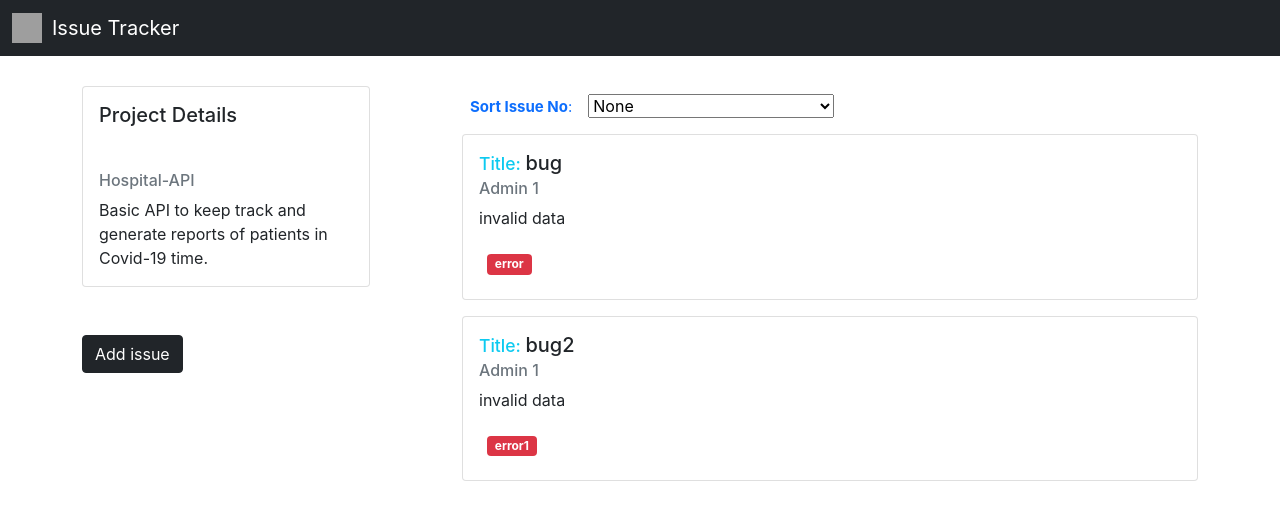
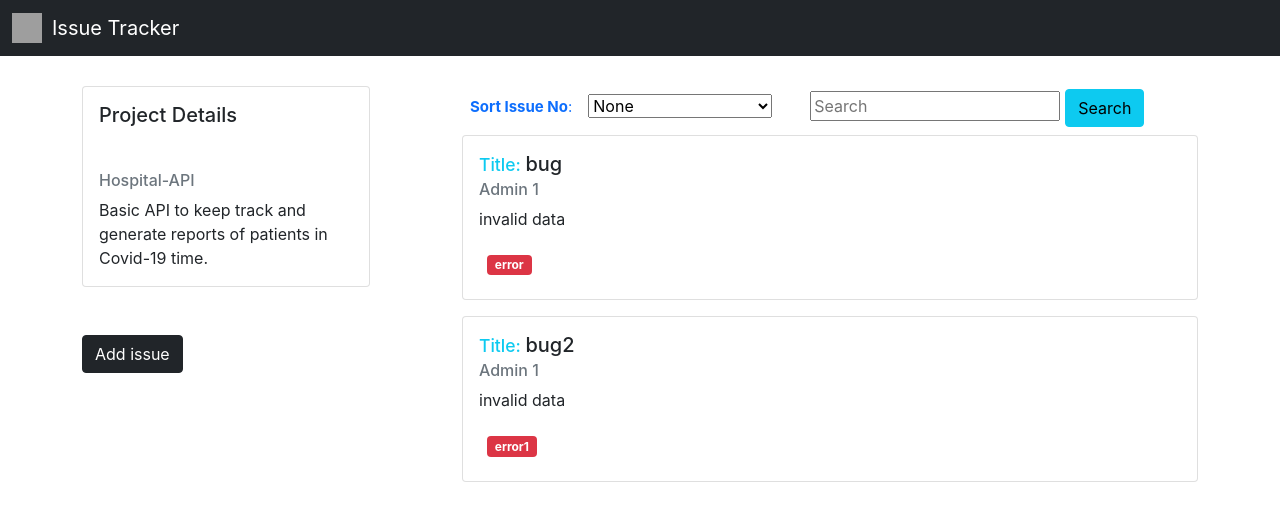
Before and after one commit to rohansharma06/issue-tracker, a React (Create React App) app: page / in a window 1280 px wide. Both pictures are taken after a click on the button "View". Shown: the top 520 px of the page. Built offline with nearby package versions, Linux system fonts and the light colour scheme; grey boxes are pictures that could not be loaded.

Commit message:
feature:search

```diff
--- a/src/component/Projectdetails.js
+++ b/src/component/Projectdetails.js
@@ -62,9 +62,11 @@ class Projectdetails extends Component {
             issue = project.issue.sort((a,b) => (a.number > b.number) ? 1 : ((b.number > a.number) ? -1 : 0));
         }else if(sort === 'desending'){
             issue = project.issue.sort((a,b) => (a.number < b.number) ? 1 : ((b.number < a.number) ? -1 : 0));
+        }else{
+            issue = project.issue
         }
 
-        // console.log('yess:',x);
+        // console.log('yess:',issue);
         return (
             <div className="container mt-10">
                 <div className="row">
@@ -81,17 +83,21 @@ class Projectdetails extends Component {
                     </div>
                     <div className="col-8">
                         <div className="row">
-                            <div className="mb-2">
+                            <div className="col-12 mb-2">
                                 <span className="p-2 text-primary" style={{fontSize:"15px"}}><b>Sort Issue No</b>:</span>
-                                <select className="col-4 m-2" id="rating" name="cadort-rating" value={this.state.sort}  onChange={this.handleSort}>
+                                <select className="col-3 m-2" id="rating" name="cadort-rating" value={this.state.sort}  onChange={this.handleSort}>
                                     <option value="none">None</option>
                                     <option value="assending">Assending</option>
                                     <option value="desending">Desending</option>
                                 </select>
                                 {
                                     (this.state.sort === 'assending' || this.state.sort === 'desending') &&
-                                    <button type="button" class="btn btn-danger" onClick={this.removeSort}>Remove</button>
+                                    <button type="button" className="btn btn-danger" onClick={this.removeSort}>X</button>
                                 }
+                                {/* <span className="p-2 text-primary" style={{fontSize:"15px"}}><b>Search</b>:</span> */}
+                                {/* <span className="ml-2 p-2 text-primary" style={{fontSize:"15px"}}><b>Search</b>:</span> */}
+                                <input className="ml-10" type="text" placeholder="Search" style={{width:"250px"}} required />
+                                <button type="button" className="btn btn-info">Search</button>
 
                             </div>
                         </div>
@@ -105,6 +111,7 @@ class Projectdetails extends Component {
                                 </div>
                             </div>
                         }
+
 
                     </div>
                 </div>
--- a/src/index.css
+++ b/src/index.css
@@ -47,3 +47,8 @@ code {
 .mt-10{
   margin-top: 30px;
 }
+
+.ml-10{
+  margin-left: 30px;
+  margin-right: 5px;
+}
```
